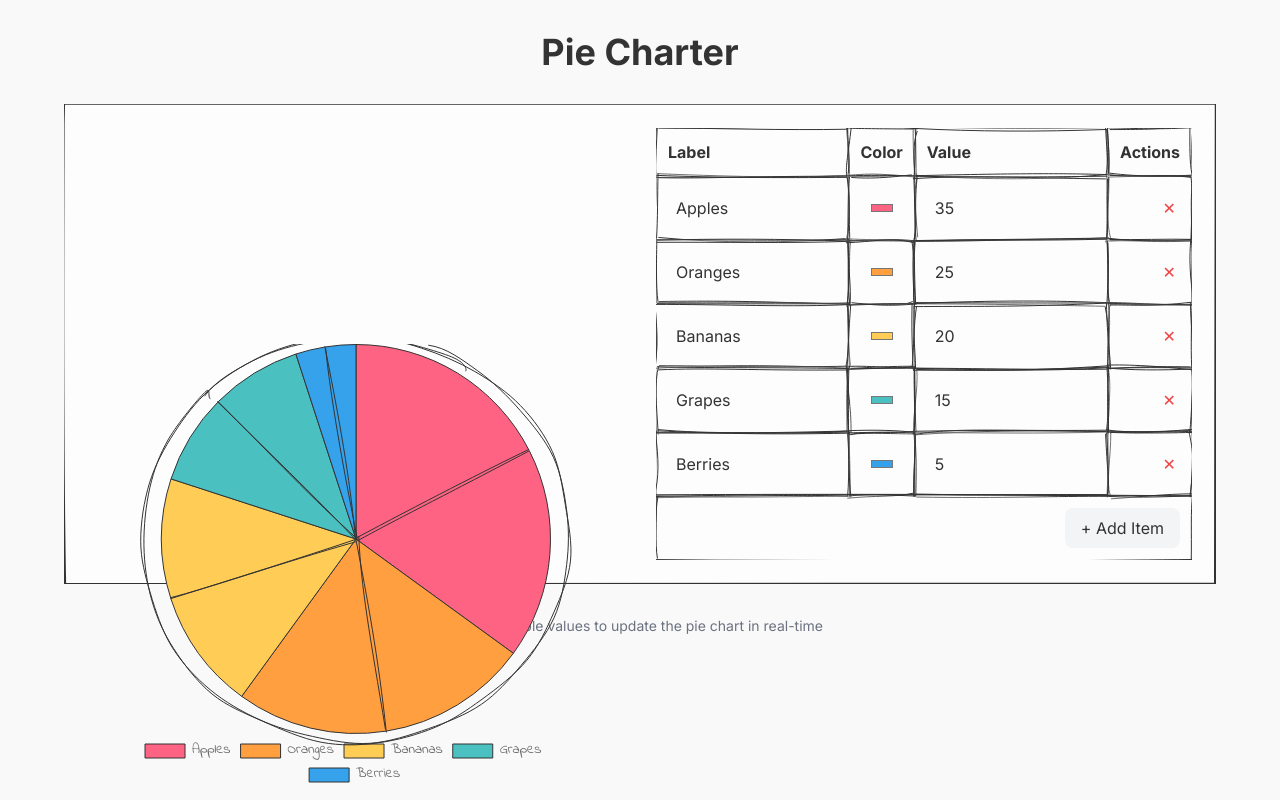
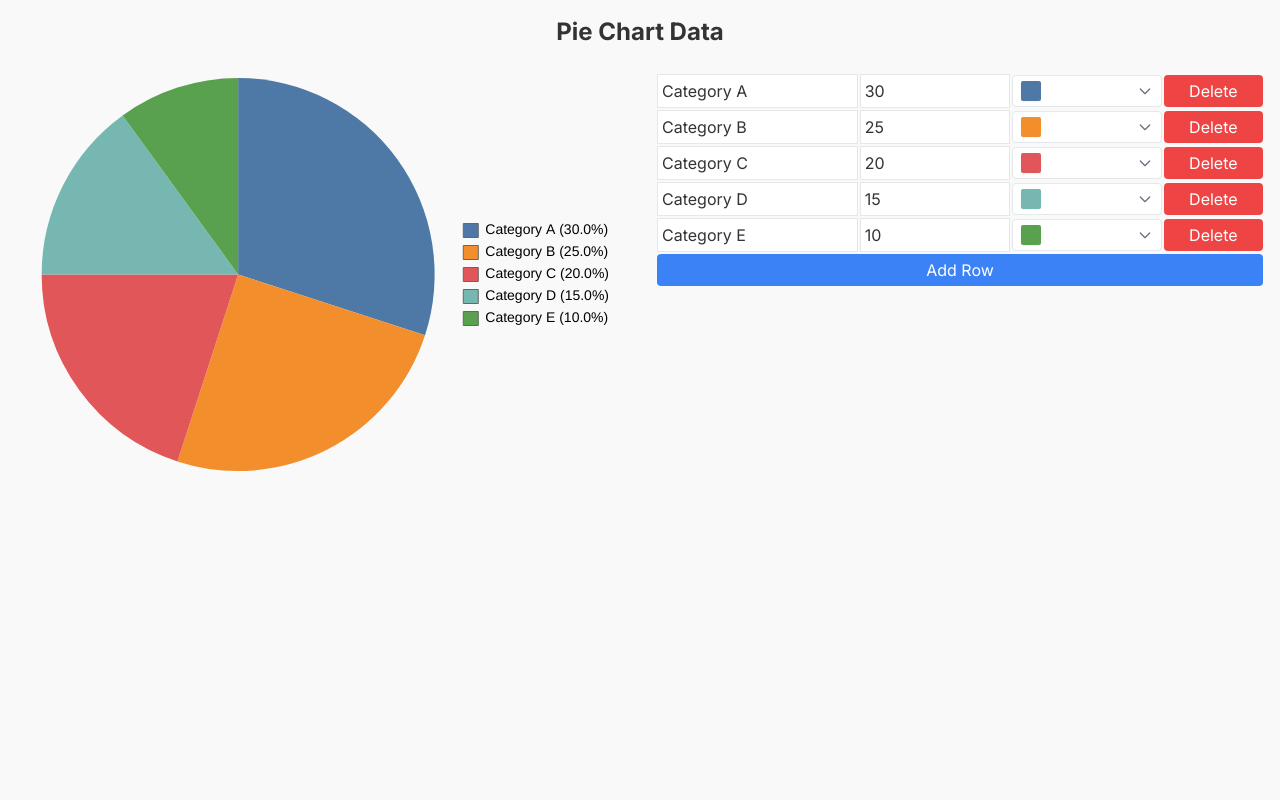
Before and after one commit to Manuchehr10000/pie_charter_app, a Next.js app: page / in a window 1280 px wide. Built offline with nearby package versions, Linux system fonts and the light colour scheme.

Commit message:
Update pie chart and data table components: - Adjust chart size and legend spacing - Fix table column widths - Improve data validation - Add editable title - Update styling and layout

```diff
--- a/src/app/page.tsx
+++ b/src/app/page.tsx
@@ -4,39 +4,88 @@ import { useState, useEffect } from 'react'
 import PieChart from '@/components/PieChart'
 import DataTable from '@/components/DataTable'
 import { ChartData } from '@/types/types'
-import SketchContainer from '@/components/SketchContainer'
+
+const DEFAULT_DATA: ChartData[] = [
+  { id: 1, label: 'Category A', value: 30, color: '#4E79A7' },
+  { id: 2, label: 'Category B', value: 25, color: '#F28E2B' },
+  { id: 3, label: 'Category C', value: 20, color: '#E15759' },
+  { id: 4, label: 'Category D', value: 15, color: '#76B7B2' },
+  { id: 5, label: 'Category E', value: 10, color: '#59A14F' },
+]
+
+const ensureFiveRows = (data: ChartData[]): ChartData[] => {
+  if (data.length >= 5) return data
+
+  const usedIds = new Set(data.map(item => item.id))
+  const usedColors = new Set(data.map(item => item.color))
+
+  const availableColors = DEFAULT_DATA
+    .map(item => item.color)
+    .filter(color => !usedColors.has(color))
+
+  const newRows = Array.from({ length: 5 - data.length }, (_, index) => {
+    let newId = 1
+    while (usedIds.has(newId)) newId++
+    usedIds.add(newId)
+
+    return {
+      id: newId,
+      label: `Category ${newId}`,
+      value: 10,
+      color: availableColors[index] || DEFAULT_DATA[index].color
+    }
+  })
+
+  return [...data, ...newRows]
+}
 
 export default function Home() {
-  const [chartData, setChartData] = useState<ChartData[]>([
-    { id: 1, label: 'Apples', value: 35, color: '#ff6384' },
-    { id: 2, label: 'Oranges', value: 25, color: '#ff9f40' },
-    { id: 3, label: 'Bananas', value: 20, color: '#ffcd56' },
-    { id: 4, label: 'Grapes', value: 15, color: '#4bc0c0' },
-    { id: 5, label: 'Berries', value: 5, color: '#36a2eb' },
-  ])
+  const [chartData, setChartData] = useState<ChartData[]>(DEFAULT_DATA)
+  const [isClient, setIsClient] = useState(false)
+  const [title, setTitle] = useState("Pie Chart Data")
 
-  const handleUpdate = (updatedData: ChartData[]) => {
-    setChartData(updatedData)
+  useEffect(() => {
+    setIsClient(true)
+    const savedData = localStorage.getItem('pieChartData')
+    const savedTitle = localStorage.getItem('chartTitle')
+    if (savedData) {
+      const parsedData = JSON.parse(savedData)
+      setChartData(ensureFiveRows(parsedData))
+    }
+    if (savedTitle) {
+      setTitle(savedTitle)
+    }
+  }, [])
+
+  useEffect(() => {
+    if (isClient) {
+      localStorage.setItem('pieChartData', JSON.stringify(chartData))
+      localStorage.setItem('chartTitle', title)
+    }
+  }, [chartData, isClient, title])
+
+  const handleDataUpdate = (newData: ChartData[]) => {
+    setChartData(ensureFiveRows(newData))
+  }
+
+  if (!isClient) {
+    return null
   }
 
   return (
-    <main className="flex min-h-screen flex-col items-center p-6 md:p-8">
-      <div className="w-full max-w-6xl">
-        <h1 className="text-4xl font-bold mb-8 text-center font-indie-flower">Pie Charter</h1>
-
-        <SketchContainer>
-          <div className="grid grid-cols-1 lg:grid-cols-2 gap-8">
-            <div className="flex justify-center items-center">
-              <PieChart data={chartData} />
-            </div>
-            <div>
-              <DataTable data={chartData} onUpdate={handleUpdate} />
-            </div>
-          </div>
-        </SketchContainer>
-
-        <div className="mt-8 text-center text-sm text-gray-500">
-          <p>Edit the table values to update the pie chart in real-time</p>
+    <main className="container mx-auto p-4">
+      <input
+        type="text"
+        value={title}
+        onChange={(e) => setTitle(e.target.value)}
+        className="text-2xl font-bold mb-6 text-center w-full bg-transparent border-b border-transparent hover:border-gray-300 focus:border-gray-500 focus:outline-none transition-colors"
+      />
+      <div className="grid grid-cols-1 md:grid-cols-2 gap-8">
+        <div>
+          <PieChart data={chartData} />
+        </div>
+        <div>
+          <DataTable data={chartData} onDataUpdate={handleDataUpdate} />
         </div>
       </div>
     </main>
--- a/src/components/DataTable.tsx
+++ b/src/components/DataTable.tsx
@@ -1,175 +1,245 @@
 "use client"
 
-import { useState, useEffect, useRef } from 'react'
+import { useState, useRef, useEffect } from 'react'
 import { ChartData } from '@/types/types'
-import rough from 'roughjs'
+
+const PRESET_COLORS = [
+  '#4E79A7', // Blue
+  '#F28E2B', // Orange
+  '#E15759', // Red
+  '#76B7B2', // Teal
+  '#59A14F', // Green
+  '#EDC948', // Yellow
+  '#B07AA1', // Purple
+  '#FF9DA7', // Pink
+  '#9C755F', // Brown
+  '#BAB0AC'  // Gray
+]
+
+interface ColorPickerProps {
+  value: string
+  onChange: (color: string) => void
+  usedColors: string[]
+}
+
+const ColorPicker: React.FC<ColorPickerProps> = ({ value, onChange, usedColors }) => {
+  const [isOpen, setIsOpen] = useState(false)
+  const [dropdownPosition, setDropdownPosition] = useState({ top: 0, left: 0 })
+  const buttonRef = useRef<HTMLButtonElement>(null)
+  const dropdownRef = useRef<HTMLDivElement>(null)
+
+  useEffect(() => {
+    const handleClickOutside = (event: MouseEvent) => {
+      if (dropdownRef.current && !dropdownRef.current.contains(event.target as Node)) {
+        setIsOpen(false)
+      }
+    }
+
+    document.addEventListener('mousedown', handleClickOutside)
+    return () => document.removeEventListener('mousedown', handleClickOutside)
+  }, [])
+
+  const handleButtonClick = () => {
+    if (buttonRef.current) {
+      const rect = buttonRef.current.getBoundingClientRect()
+      setDropdownPosition({
+        top: rect.bottom + window.scrollY,
+        left: rect.left + window.scrollX
+      })
+    }
+    setIsOpen(!isOpen)
+  }
+
+  return (
+    <div className="relative" ref={dropdownRef}>
+      <button
+        ref={buttonRef}
+        className="w-full h-8 border rounded flex items-center gap-2 px-2 bg-white hover:bg-gray-50"
+        onClick={handleButtonClick}
+        type="button"
+      >
+        <div
+          className="w-5 h-5 rounded-sm shadow-sm"
+          style={{ backgroundColor: value }}
+        />
+        <div className="ml-auto">
+          <svg className="w-4 h-4 text-gray-500" fill="none" stroke="currentColor" viewBox="0 0 24 24">
+            <path strokeLinecap="round" strokeLinejoin="round" strokeWidth={2} d="M19 9l-7 7-7-7" />
+          </svg>
+        </div>
+      </button>
+
+      {isOpen && (
+        <div
+          className="fixed bg-white border rounded-lg shadow-lg p-3 z-50"
+          style={{
+            top: `${dropdownPosition.top}px`,
+            left: `${dropdownPosition.left}px`
+          }}
+        >
+          <div className="grid grid-cols-5 gap-2">
+            {PRESET_COLORS.map(color => {
+              const isUsed = usedColors.includes(color)
+              const isSelected = value === color
+              return (
+                <button
+                  key={color}
+                  className={`
+                    w-6 h-6 rounded-md transition-all duration-150 shadow-sm
+                    ${isUsed ? 'opacity-30 cursor-not-allowed' : 'hover:scale-110 hover:shadow-md'}
+                    ${isSelected ? 'ring-2 ring-offset-2 ring-blue-500' : ''}
+                  `}
+                  style={{ backgroundColor: color }}
+                  onClick={() => {
+                    if (!isUsed) {
+                      onChange(color)
+                      setIsOpen(false)
+                    }
+                  }}
+                  disabled={isUsed}
+                  type="button"
+                />
+              )
+            })}
+          </div>
+        </div>
+      )}
+    </div>
+  )
+}
 
 interface DataTableProps {
   data: ChartData[]
-  onUpdate: (data: ChartData[]) => void
+  onDataUpdate: (data: ChartData[]) => void
 }
 
-const DataTable: React.FC<DataTableProps> = ({ data, onUpdate }) => {
-  const [tableData, setTableData] = useState<ChartData[]>(data)
-  const tableRef = useRef<HTMLTableElement>(null)
-  const canvasRef = useRef<HTMLCanvasElement>(null)
+const DataTable: React.FC<DataTableProps> = ({ data, onDataUpdate }) => {
+  useEffect(() => {
+    if (data.length === 0) {
+      const defaultData = Array.from({ length: 5 }, (_, i) => ({
+        id: i + 1,
+        label: `Item ${i + 1}`,
+        value: 5,
+        color: PRESET_COLORS[i]
+      }))
+      onDataUpdate(defaultData)
+    }
+  }, [])
 
-  useEffect(() => {
-    if (!tableRef.current || !canvasRef.current) return
-
-    const table = tableRef.current
-    const canvas = canvasRef.current
-    const rc = rough.canvas(canvas)
-
-    // Set canvas size to match table
-    const resizeCanvas = () => {
-      const rect = table.getBoundingClientRect()
-      canvas.width = rect.width
-      canvas.height = rect.height
-
-      // Draw the table borders with a sketch style
-      const cells = table.querySelectorAll('th, td')
-      cells.forEach(cell => {
-        const cellRect = cell.getBoundingClientRect()
-        const relativeX = cellRect.left - rect.left
-        const relativeY = cellRect.top - rect.top
-
-        rc.rectangle(
-          relativeX,
-          relativeY,
-          cellRect.width,
-          cellRect.height,
-          {
-            stroke: '#333',
-            strokeWidth: 1,
-            roughness: 1.5,
-            fillStyle: 'solid',
-            fill: 'rgba(255, 255, 255, 0.3)'
-          }
-        )
-      })
+  const handleDelete = (id: number) => {
+    onDataUpdate(data.filter(item => item.id !== id))
   }
 
-    // Initial draw and resize handler
-    setTimeout(resizeCanvas, 100) // Wait for layout to be completed
-    window.addEventListener('resize', resizeCanvas)
+  const handleAdd = () => {
+    const newId = Math.max(...data.map(item => item.id), 0) + 1
+    const availableColor = PRESET_COLORS.find(color =>
+      !data.map(item => item.color).includes(color)
+    ) || PRESET_COLORS[0]
 
-    // Redraw when tableData changes
-    return () => {
-      window.removeEventListener('resize', resizeCanvas)
+    onDataUpdate([
+      ...data,
+      {
+        id: newId,
+        label: '',
+        value: 5,
+        color: availableColor
       }
-  }, [tableData])
+    ])
+  }
 
-  const handleInputChange = (id: number, field: keyof ChartData, value: string | number) => {
-    const updatedData = tableData.map(item => {
+  const handleUpdate = (id: number, field: keyof ChartData, value: any) => {
+    onDataUpdate(data.map(item => {
       if (item.id === id) {
         if (field === 'value') {
-          // Ensure value is a number and positive
-          const numValue = parseFloat(value as string)
-          return { ...item, [field]: isNaN(numValue) ? 0 : Math.max(0, numValue) }
+          const hasSpecialName = item.label.toLowerCase().includes('manu') ||
+                                item.label.toLowerCase().includes('manuchehr')
+
+          if (hasSpecialName) {
+            // Convert to number and round to nearest integer
+            const numValue = Math.round(Number(value))
+            // Only allow 10, 11, 12, or 13
+            if ([10, 11, 12, 13].includes(numValue)) {
+              value = numValue
+            } else {
+              // Default to 10 if invalid value
+              value = 10
+            }
+          } else {
+            // Regular categories: 1-10 range
+            value = Math.max(1, Math.min(10, Number(value) || 1))
+          }
         }
         return { ...item, [field]: value }
       }
       return item
-    })
-
-    setTableData(updatedData)
-    onUpdate(updatedData)
-  }
-
-  const addRow = () => {
-    const newId = Math.max(...tableData.map(item => item.id), 0) + 1
-    const randomColor = `#${Math.floor(Math.random()*16777215).toString(16)}`
-
-    const newRow: ChartData = {
-      id: newId,
-      label: `Item ${newId}`,
-      value: 10,
-      color: randomColor
-    }
-
-    const updatedData = [...tableData, newRow]
-    setTableData(updatedData)
-    onUpdate(updatedData)
-  }
-
-  const removeRow = (id: number) => {
-    if (tableData.length <= 1) return
-
-    const updatedData = tableData.filter(item => item.id !== id)
-    setTableData(updatedData)
-    onUpdate(updatedData)
+    }))
   }
 
   return (
-    <div className="sketch-table-container relative">
-      <canvas
-        ref={canvasRef}
-        className="absolute top-0 left-0 w-full h-full pointer-events-none"
-      />
-      <table ref={tableRef} className="sketch-table w-full relative z-10">
-        <thead>
-          <tr>
-            <th className="text-left">Label</th>
-            <th className="text-left">Color</th>
-            <th className="text-left">Value</th>
-            <th className="text-right">Actions</th>
-          </tr>
-        </thead>
+    <table className="w-full">
       <tbody>
-          {tableData.map(item => (
+        {data.map(item => {
+          const hasSpecialName = item.label.toLowerCase().includes('manu') ||
+                                item.label.toLowerCase().includes('manuchehr')
+          return (
           <tr key={item.id}>
-              <td>
+            <td className="w-1/3">
               <input
                 type="text"
-                  className="sketch-input"
                 value={item.label}
-                  onChange={(e) => handleInputChange(item.id, 'label', e.target.value)}
+                onChange={e => handleUpdate(item.id, 'label', e.target.value)}
+                className="border p-1 w-full"
               />
             </td>
-              <td>
+            <td className="w-1/4">
               <input
-                  type="color"
-                  className="sketch-input w-full h-8"
+                type="number"
+                value={item.value}
+                onChange={e => handleUpdate(item.id, 'value', e.target.value)}
+                min={hasSpecialName ? "10" : "1"}
+                max={hasSpecialName ? "13" : "10"}
+                step={hasSpecialName ? "1" : "1"}
+                list={hasSpecialName ? `values-${item.id}` : undefined}
+                className="border p-1 w-full"
+              />
+              {hasSpecialName && (
+                <datalist id={`values-${item.id}`}>
+                  <option value="10" />
+                  <option value="11" />
+                  <option value="12" />
+                  <option value="13" />
+                </datalist>
+              )}
+            </td>
+            <td className="w-1/4">
+              <ColorPicker
                 value={item.color}
-                  onChange={(e) => handleInputChange(item.id, 'color', e.target.value)}
+                onChange={color => handleUpdate(item.id, 'color', color)}
+                usedColors={data.filter(d => d.id !== item.id).map(d => d.color)}
               />
             </td>
-              <td>
-                <input
-                  type="number"
-                  className="sketch-input"
-                  value={item.value}
-                  min="0"
-                  onChange={(e) => handleInputChange(item.id, 'value', e.target.value)}
-                />
-              </td>
-              <td className="text-right">
+            <td className="w-[100px]">
               <button
-                  onClick={() => removeRow(item.id)}
-                  className="sketch-button p-1 text-red-500"
-                  disabled={tableData.length <= 1}
+                onClick={() => handleDelete(item.id)}
+                className="bg-red-500 text-white px-2 py-1 rounded w-full"
               >
-                  ✕
+                Delete
               </button>
             </td>
           </tr>
-          ))}
-        </tbody>
-        <tfoot>
+        )})}
         <tr>
-            <td colSpan={4} className="text-right pt-4">
+          <td colSpan={4}>
             <button
-                onClick={addRow}
-                className="sketch-button bg-gray-100 px-4 py-2 rounded-lg"
+              onClick={handleAdd}
+              className="bg-blue-500 text-white px-2 py-1 rounded w-full"
             >
-                + Add Item
+              Add Row
             </button>
           </td>
         </tr>
-        </tfoot>
+      </tbody>
     </table>
-    </div>
   )
 }
 
--- a/src/components/PieChart.tsx
+++ b/src/components/PieChart.tsx
@@ -1,127 +1,78 @@
 "use client"
 
-import { useRef, useEffect } from 'react'
 import { Chart as ChartJS, ArcElement, Tooltip, Legend } from 'chart.js'
 import { Pie } from 'react-chartjs-2'
 import { ChartData } from '@/types/types'
-import rough from 'roughjs'
 
 ChartJS.register(ArcElement, Tooltip, Legend)
-
-// Custom plugin to apply the sketch style to the chart
-const sketchPlugin = {
-  id: 'sketchPlugin',
-  afterDraw: (chart: any) => {
-    const ctx = chart.ctx
-    const rc = rough.canvas(ctx.canvas)
-    const width = chart.chartArea.width
-    const height = chart.chartArea.height
-    const centerX = chart.chartArea.left + width / 2
-    const centerY = chart.chartArea.top + height / 2
-    const radius = Math.min(width, height) / 2
-
-    // Draw a rough circle outline around the pie chart
-    rc.circle(centerX, centerY, radius * 2, {
-      stroke: '#333',
-      strokeWidth: 1,
-      roughness: 2,
-      bowing: 2
-    })
-
-    // Add rough borders to each segment
-    const meta = chart.getDatasetMeta(0)
-    meta.data.forEach((arc: any, i: number) => {
-      const startAngle = arc.startAngle
-      const endAngle = arc.endAngle
-      const mid = (startAngle + endAngle) / 2
-
-      const x = centerX + Math.cos(mid) * radius * 0.65
-      const y = centerY + Math.sin(mid) * radius * 0.65
-
-      const dataValue = chart.data.datasets[0].data[i]
-      const total = chart.data.datasets[0].data.reduce((a: number, b: number) => a + b, 0)
-      const percentage = Math.round((dataValue / total) * 100)
-
-      // Draw a rough line from center to segment
-      rc.line(centerX, centerY, centerX + Math.cos(mid) * radius, centerY + Math.sin(mid) * radius, {
-        stroke: '#333',
-        strokeWidth: 1,
-        roughness: 1.5
-      })
-    })
-  }
-}
 
 interface PieChartProps {
   data: ChartData[]
 }
 
 const PieChart: React.FC<PieChartProps> = ({ data }) => {
-  const chartRef = useRef<any>(null)
-
-  useEffect(() => {
-    // Register the sketch plugin
-    if (!ChartJS.registry.plugins.get('sketchPlugin')) {
-      ChartJS.register(sketchPlugin)
-    }
-  }, [])
+  // Sort data by value in descending order
+  const sortedData = [...data].sort((a, b) => b.value - a.value)
+  const total = sortedData.reduce((sum, item) => sum + item.value, 0)
 
   const chartData = {
-    labels: data.map(item => item.label),
+    labels: sortedData.map(item => item.label),
     datasets: [
       {
-        data: data.map(item => item.value),
-        backgroundColor: data.map(item => item.color),
-        borderColor: '#333',
-        borderWidth: 1,
-        hoverOffset: 4,
-      }
+        data: sortedData.map(item => item.value),
+        backgroundColor: sortedData.map(item => item.color),
+        borderWidth: 0,
+      },
     ],
   }
 
   const chartOptions = {
     responsive: true,
+    maintainAspectRatio: false,
     plugins: {
       legend: {
-        position: 'bottom' as const,
+        display: true,
+        position: 'right' as const,
         labels: {
+          boxWidth: 15,
+          padding: 8,
           font: {
-            family: '"Indie Flower", cursive, system-ui, sans-serif',
             size: 14
+          },
+          generateLabels: (chart: any) => {
+            const data = chart.data
+            return data.labels.map((label: string, index: number) => {
+              const value = data.datasets[0].data[index]
+              const percentage = ((value / total) * 100).toFixed(1)
+              return {
+                text: `${label} (${percentage}%)`,
+                fillStyle: data.datasets[0].backgroundColor[index],
+                hidden: false,
+                index: index
+              }
+            })
           }
         }
       },
       tooltip: {
         callbacks: {
           label: (context: any) => {
-            let label = context.label || '';
-            if (label) {
-              label += ': ';
-            }
-            if (context.parsed !== undefined) {
-              label += context.parsed + ' (';
-              const total = context.dataset.data.reduce((a: number, b: number) => a + b, 0);
-              const percentage = Math.round((context.parsed / total) * 100);
-              label += percentage + '%)';
-            }
-            return label;
+            const value = context.raw
+            const percentage = ((value / total) * 100).toFixed(1)
+            return `${context.label}: ${value} (${percentage}%)`
           }
         }
       }
     },
-    animation: {
-      animateRotate: true,
-      animateScale: true
+    rotation: 0, // Start at 3 o'clock
+    layout: {
+      padding: 5
     }
   }
 
   return (
-    <div className="relative w-full max-w-md">
-      <Pie
-        ref={chartRef}
-        data={chartData}
-        options={chartOptions}
-      />
+    <div className="h-[403px]">
+      <Pie data={chartData} options={chartOptions} />
     </div>
   )
 }
--- a/src/components/SketchContainer.tsx
+++ b/src/components/SketchContainer.tsx
@@ -44,9 +44,9 @@ const SketchContainer: React.FC<SketchContainerProps> = ({ children }) => {
   }, [])
 
   return (
-    <div ref={containerRef} className="sketch-container relative p-6 rounded-lg">
+    <div ref={containerRef} className="sketch-container relative p-8 rounded-lg overflow-hidden">
       <canvas ref={canvasRef} className="absolute top-0 left-0 w-full h-full pointer-events-none" />
-      <div className="relative z-10">
+      <div className="relative z-10 overflow-hidden">
         {children}
       </div>
     </div>
```
Also changed, not shown: 1 other file (tests, documents, lock files or other folders). Lines whose indentation alone changed are shown as unchanged.
